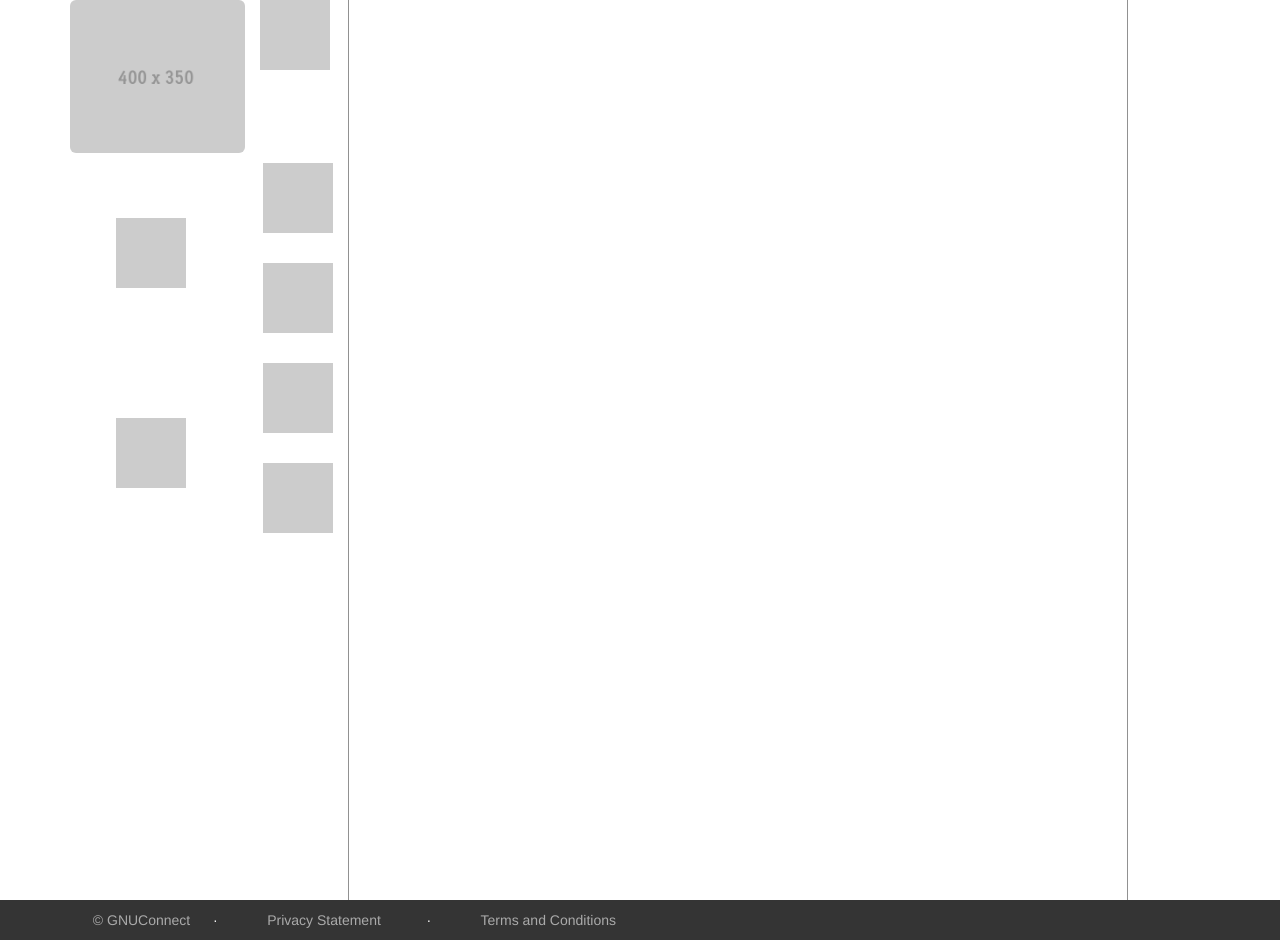
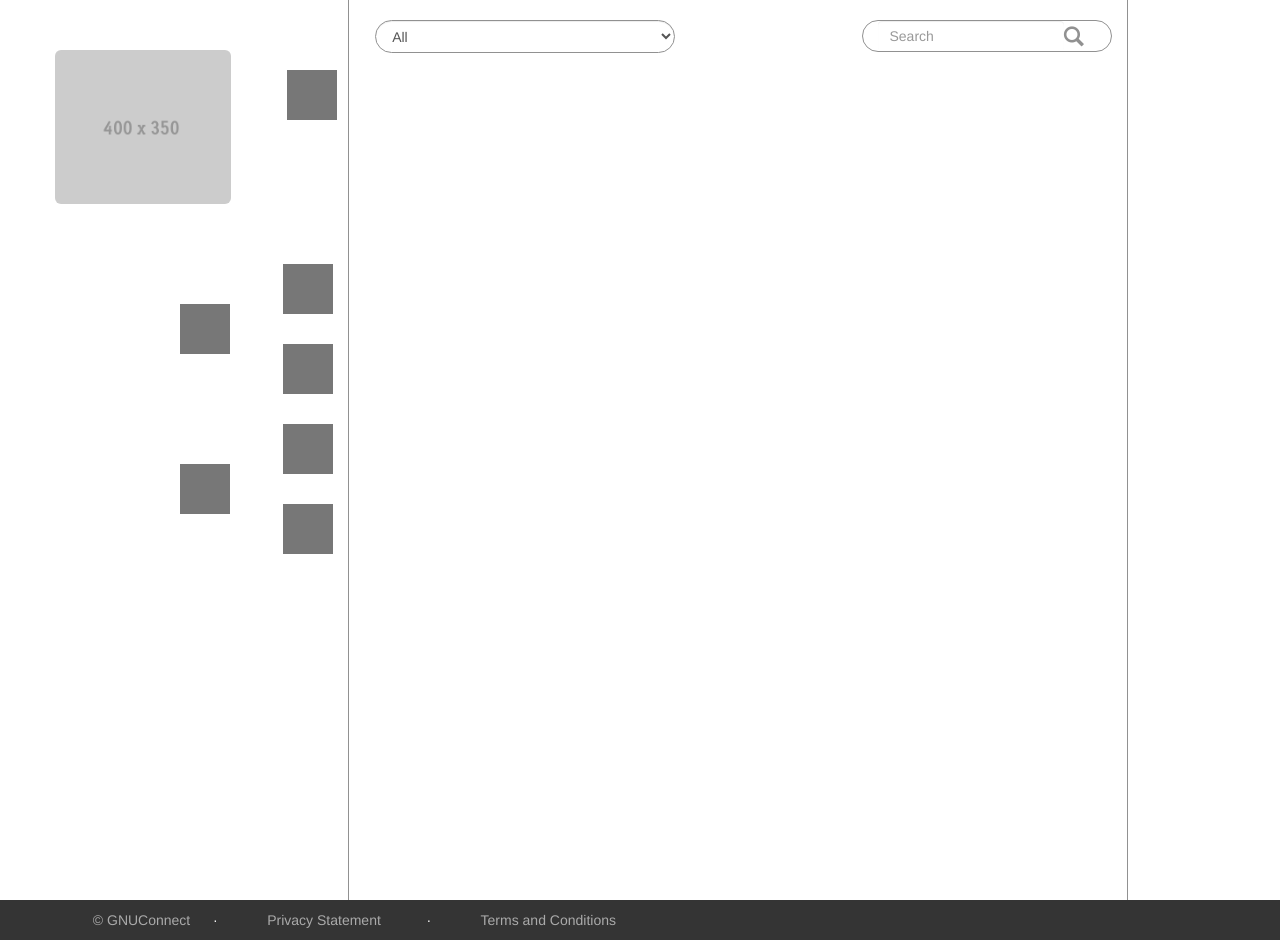
Before and after one commit to joejean/gnuconnect, a Django app: template application/templates/home.html in a window 1280 px wide. Shown: the part 50-990 px from the top of the page. Run offline with Django 3.2, Linux system fonts and the light colour scheme; the template is opened without the code that fills it, so the values that code supplies are empty; parts of the project's set-up code (start-up, migrations or seed data) failed here and were passed over; some libraries are stand-ins or nearby versions.

Commit message:
Add search and options in user's home

```diff
--- a/application/static/css/main.css
+++ b/application/static/css/main.css
@@ -29,63 +29,103 @@
 }
 
 /* home contents */
-.home-contents{
+.home-contents {
 	height: auto;
 }
-#page{
+#page {
 	height: auto;
 }
-.squeeze{
+.squeeze {
 	margin: 0;
 	padding: 0;
 }
-.contents{
+.contents {
+	padding-top: 20px;
 	height: 900px;
 	border-right: 1px solid #919191;
 	border-left: 1px solid #919191;
 }
-.cont-menu{
+.cont-menu {
+	margin-top: 50px;
 	height: auto;
 }
-.onared{
+.onared {
 	border: 1px solid red;
 }
-.onagreen{
+.onagreen {
 	border: 1px solid green;
 }
-.profile-pic{
-	max-height: 100%;
-	max-width: 100%;
+.profile-pic {
+	max-height: 90%;
+	max-width: 90%;
 }
-.menu-me{
-
+.menu-me {
+	float: left;
 }
-.menu-others{
+.menu-others {
 	float: right;
 	padding-right: 0;
 	margin-right: 0;
 }
-.item-me, .item-others{
+.item-me, .item-others {
 	margin: 0;
 	padding: 0;
 }
-.item-me{
-	margin-top: 65px;
-	float: right;
+.item-me {
+	margin-top: 50px;
+	float: right !important;
 }
-.item-others{
+.item-others {
 	margin-top: 10px;
 	margin-bottom: 20px;
 	float: right;
+}
+.item-notifications {
+	margin-top: 20px !important;
+	margin-right: 11px;
+	float: right !important;
+	margin-bottom: 20px;
+}
+.menu-item {
+	width: 50px;
+	height: 50px;
+	background-color: #777777;
+}
+.menu-separator {
+	height: 50px;
+}
 
-}onared
-.item-notifications{
-	margin-top: 40px;
+/*  search and options */
+.search-cont {
+	width: 75%;
+	float: left;
+	margin-left: 15px;
 }
-.menu-item{
-	width: 70px;
-	height: 70px;
-	background-color: #CCCCCC;
+.my-search {
+	margin-top: 0;
+	height: 30px;
+	float: left;
+	border: none;
+	color: #1C1C1C;
+}
+.cont-search {
+	border: 1px solid #919191;
+	max-width: 250px;
+}
+#search-btn {
+	font-size: 20px;
+	color: #919191;
+	margin-top: 2px;
+	background-color: inherit;
+	border: none;
+}
+.curve-corners {
+	border-radius: 20px;
+}
+.cont-select {
+	height: 33px;
+	max-width: 300px;
+	border-color: #919191;
 }
 
 /* footer */
--- a/application/templates/home.html
+++ b/application/templates/home.html
@@ -12,28 +12,30 @@
 {% block content %}
  <div class="container home-contents">
  	<div id="page" class="row">
+ 		<!-- Menu items -->
 	    <div class="col-xs-12 col-sm-3 col-md-3 col-lg-3 cont-menu squeeze">
 	    	<!-- Profile picture's menu group -->
-	    	<div class="col-xs-4 col-sm-12 col-md-12 col-lg-12 menu-profile">
+	    	<div class="col-xs-4 col-sm-12 col-md-12 col-lg-12 menu-profile squeeze">
+	    		<!-- Profile picture -->
 	    		<div class="col-xs-12 col-sm-8 col-md-8 col-lg-8 menu-me squeeze">
 		    		<img src="/assets/img/sample_profile_pic.gif" alt="..." class="img-rounded profile-pic">
 		    	</div>
-		    	<div class="col-xs-12 col-sm-4 col-md-4 col-lg-4 menu-me">
+		    	<!-- Notifications' menu item -->
+		    	<div class="col-xs-11 col-sm-4 col-md-4 col-lg-4 menu-me squeeze">
 		    		<div class="menu-item item-notifications">
 
 		    		</div>
 		    	</div>
-	    		<!-- Notifications' menu item -->
-
 	    	</div>
+	    	<div class="hidden-xs col-sm-4 col-md-4 col-lg-4 menu-separator "> </div>
 	    	<!-- Projects' menu group -->
 	    	<div class="col-xs-4 col-sm-12 col-md-12 col-lg-12 menu-projects">
-	    		<div class="col-xs-6 col-sm-6 col-md-6 col-lg-6 menu-me">
+	    		<div class="col-xs-6 col-sm-8 col-md-8 col-lg-8 menu-me">
 		    		<div class="menu-item item-me">
 
 		    		</div>
 		    	</div>
-		    	<div class="col-xs-6 col-sm-6 col-md-6 col-lg-6 menu-others">
+		    	<div class="col-xs-6 col-sm-4 col-md-4 col-lg-4 menu-others">
 		    		<div class="menu-item item-others">
 
 		    		</div>
@@ -42,14 +44,14 @@
 		    		</div>
 		    	</div>
 	    	</div>
-	    	<!-- Skills' menu group -->
-	    	<div class="col-xs-4 col-sm-12 col-md-12 col-lg-12 menu-skills">
-	    		<div class="col-xs-6 col-sm-6 col-md-6 col-lg-6 menu-me">
+	    	<!-- Events' menu group -->
+	    	<div class="col-xs-4 col-sm-12 col-md-12 col-lg-12 menu-events">
+	    		<div class="col-xs-6 col-sm-8 col-md-8 col-lg-8 menu-me ">
 		    		<div class="menu-item item-me">
 
 		    		</div>
 		    	</div>
-		    	<div class="col-xs-6 col-sm-6 col-md-6 col-lg-6 menu-others">
+		    	<div class="col-xs-6 col-sm-4 col-md-4 col-lg-4  menu-others">
 		    		<div class="menu-item item-others">
 
 		    		</div>
@@ -59,8 +61,36 @@
 		    	</div>
 	    	</div>
 	    </div>
-	    <div class="col-xs-12 col-sm-8 col-md-8 col-lg-8 contents squeeze">
+	    <!-- Home contents -->
+	    <div class="col-xs-12 col-sm-8 col-md-8 col-lg-8 contents">
+	    	<!-- Options and Search items -->
+	    	<div class="contents-top">
+	    		<!-- Options -->
+	    		<div class="col-xs-5 col-sm-5 col-md-5 col-lg-5 pull-left squeeze">
+	    			<select class="form-control curve-corners cont-select pull-right">
+	    				<option value="all">All</option>
+	    				<option value="value1">All</option>
+	    				<option value="value1">Value 1</option>
+	    				<option value="value2">Value 2</option>
+	    				<option value="value3">Value 3</option>
+	    				<option value="value4">Value 4</option>
+	    				<option value="value5">Value 5</option>
+	    				<option value="value6">Value 6</option>
+	    			</select>
+	    		</div>
+	    		<!-- Search -->
+	    		<div class="col-xs-6 col-sm-6 col-md-6 col-lg-6 pull-right curve-corners cont-search container squeeze">
+	    			<form class="navbar-form input-sm hidden-xs squeeze" role="search">
+						<div class="search-cont squeeze">
+							<input type="text" class="form-control my-search" placeholder="Search">
+						</div>
+						<button id="search-btn" type="submit" class="glyphicon glyphicon-search squeeze" tabindex="0"\> </button>
+					</form>
+	    		</div>
+	    	</div>
+	    	<div class="contents-items container">
 
+	    	</div>
 	    </div>
 	</div>
  </div>
```
